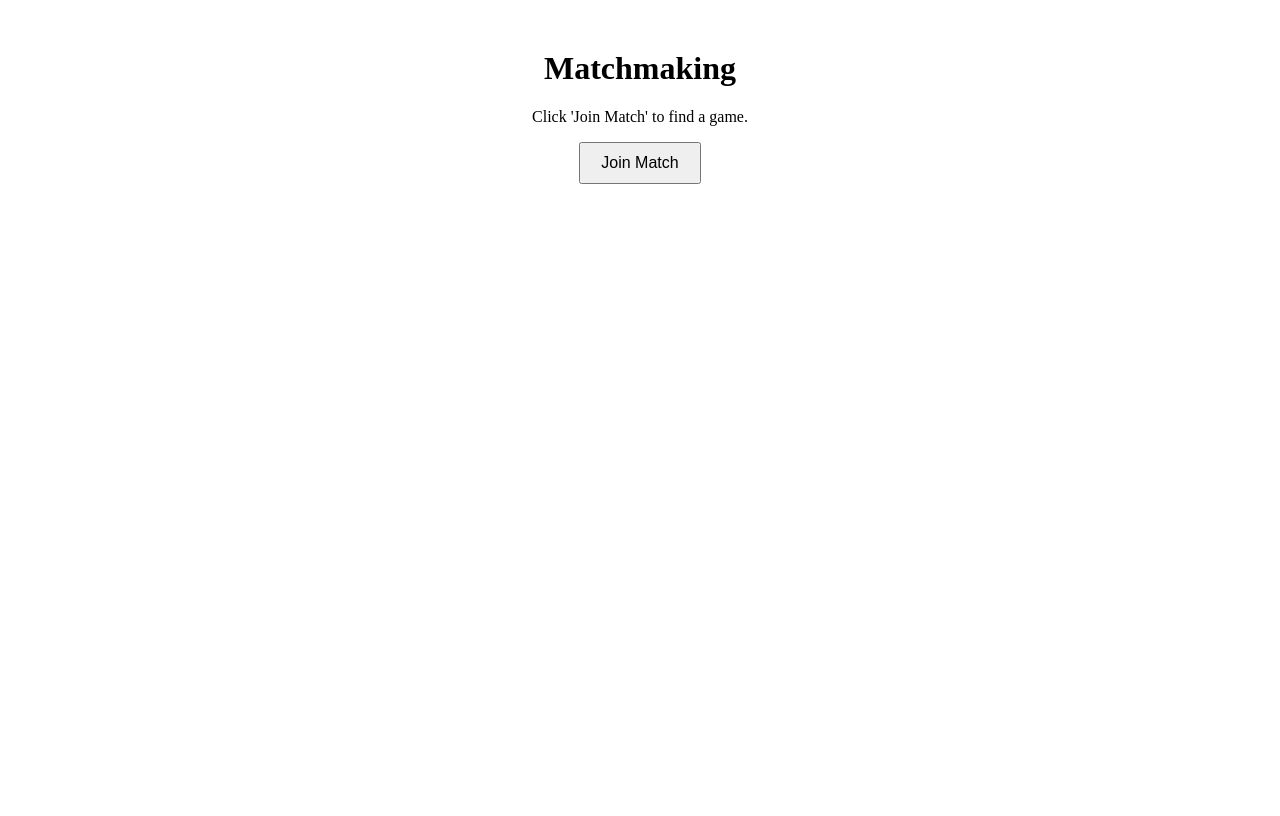
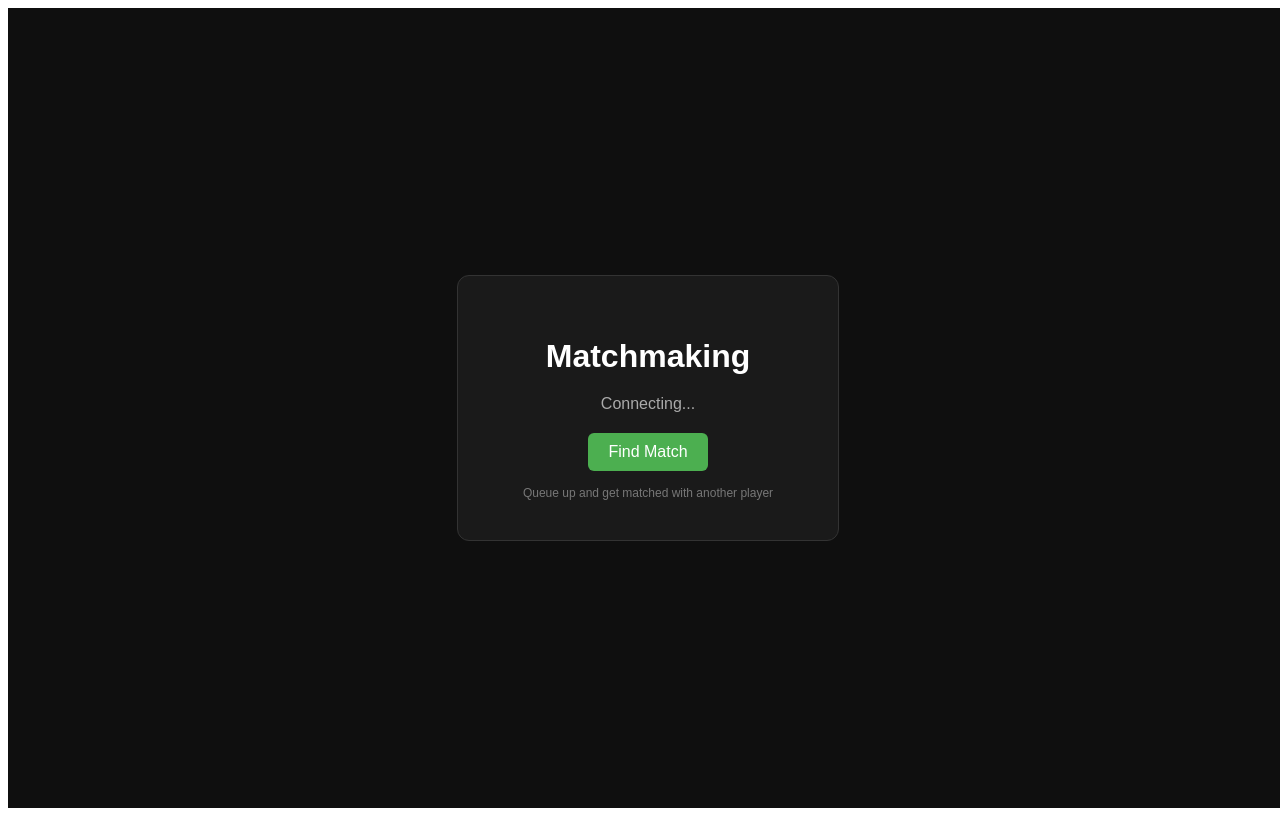
Before and after one commit to wkgrimsley/HackKu2026, a React (Vite) app in the folder client/: page / in a window 1280 px wide. Built offline with nearby package versions, Linux system fonts and the light colour scheme; no server answers.

Commit message:
update code with server.js working properly

```diff
--- a/client/src/GamePage.jsx
+++ b/client/src/GamePage.jsx
@@ -1,6 +1,6 @@
 import { useEffect, useRef } from "react";
 import { useParams } from "react-router-dom";
-import { socket } from "./socket"; // IMPORTANT: shared websocket
+import { socket } from "./socket"; // SINGLE shared socket
 
 function GamePage() {
     const { name } = useParams();
@@ -12,15 +12,13 @@ function GamePage() {
     const keysRef = useRef({});
 
     // -----------------------------
-    // NETWORK LAYER
+    // NETWORK
     // -----------------------------
     useEffect(() => {
-        const ws = new WebSocket("ws://localhost:8080");
-        wsRef.current = ws;
+        wsRef.current = socket;
 
-        // Login once socket is open
         socket.onopen = () => {
-            console.log("Game socket connected");
+            console.log("Connected");
 
             socket.send(JSON.stringify({
                 type: "login",
@@ -28,7 +26,7 @@ function GamePage() {
             }));
         };
 
-        ws.onmessage = (event) => {
+        socket.onmessage = (event) => {
             const state = JSON.parse(event.data);
             stateRef.current = state;
         };
@@ -44,25 +42,23 @@ function GamePage() {
     useEffect(() => {
         const handleKeyDown = (e) => {
             keysRef.current[e.key.toLowerCase()] = true;
-            // console.log("down");
         };
 
         const handleKeyUp = (e) => {
             keysRef.current[e.key.toLowerCase()] = false;
-            // console.log("up");
         };
 
         const handleMouseMove = (e) => {
-            const rect = canvasRef.current.getBoundingClientRect();
+            const rect = canvasRef.current?.getBoundingClientRect();
             if (!rect) return;
 
             mouseRef.current.x = e.clientX - rect.left;
             mouseRef.current.y = e.clientY - rect.top;
         };
 
-        window.addEventListener("mousemove", handleMouseMove);
         window.addEventListener("keydown", handleKeyDown);
         window.addEventListener("keyup", handleKeyUp);
+        window.addEventListener("mousemove", handleMouseMove);
 
         return () => {
             window.removeEventListener("keydown", handleKeyDown);
@@ -71,102 +67,34 @@ function GamePage() {
         };
     }, []);
 
+    // -----------------------------
+    // SEND INPUT LOOP (30 TPS)
+    // -----------------------------
     useEffect(() => {
-        const canvas = canvasRef.current;
-        const ctx = canvas.getContext("2d");
+        let last = 0;
+        const RATE = 1000 / 30;
 
-        const WORLD_WIDTH = 2000;
-        const WORLD_HEIGHT = 2000;
-
-        let dpr = window.devicePixelRatio || 1;
-
-        const resize = () => {
-            dpr = window.devicePixelRatio || 1;
-
-            canvas.width = window.innerWidth * dpr;
-            canvas.height = window.innerHeight * dpr;
-
-            canvas.style.width = window.innerWidth + "px";
-            canvas.style.height = window.innerHeight + "px";
-        };
-
-        resize();
-        window.addEventListener("resize", resize);
-
-        const render = () => {
-            // clear full pixel buffer
-            ctx.setTransform(1, 0, 0, 1, 0, 0);
-            ctx.clearRect(0, 0, canvas.width, canvas.height);
-
-            // compute world scale
-            const scale = Math.min(
-                canvas.width / (WORLD_WIDTH * dpr),
-                canvas.height / (WORLD_HEIGHT * dpr)
-            );
-
-            // center world
-            const offsetX = (canvas.width / dpr - WORLD_WIDTH * scale) / 2;
-            const offsetY = (canvas.height / dpr - WORLD_HEIGHT * scale) / 2;
-
-            // apply BOTH transforms
-            ctx.setTransform(
-                scale * dpr, 0,
-                0, scale * dpr,
-                offsetX * dpr,
-                offsetY * dpr
-            );
-
-            // draw players
-            const players = stateRef.current;
-
-            for (let id in players) {
-                const p = players[id];
-
-                if (!p) continue;
-
-                ctx.fillStyle = "white";
-                ctx.fillRect(p.x, p.y, 20, 20);
-                console.log("world:", p.x, p.y);
-                console.log("screen:", screenX, screenY);
-            }
-
-            requestAnimationFrame(render);
-        };
-
-        render();
-
-        return () => window.removeEventListener("resize", resize);
-    }, []);
-
-    useEffect(() => {
-        let lastSent = 0;
-        const SEND_RATE = 1000 / 30; // 30 packets/sec
-
-        const loop = (time) => {
-            if (time - lastSent >= SEND_RATE) {
-                lastSent = time;
+        const loop = (t) => {
+            if (t - last >= RATE) {
+                last = t;
 
                 const keys = keysRef.current;
 
-                let dx = 0, dy = 0;
+                let dx = 0;
+                let dy = 0;
 
                 if (keys["w"]) dy -= 1;
                 if (keys["s"]) dy += 1;
                 if (keys["a"]) dx -= 1;
                 if (keys["d"]) dx += 1;
 
-                const packet = {
-                    type: "input",
-                    dx,
-                    dy,
-                    mouse: {
-                        x: mouseRef.current.x,
-                        y: mouseRef.current.y
-                    }
-                };
-
-                if (wsRef.current?.readyState === WebSocket.OPEN) {
-                    wsRef.current.send(JSON.stringify(packet));
+                if (socket.readyState === WebSocket.OPEN) {
+                    socket.send(JSON.stringify({
+                        type: "input",
+                        dx,
+                        dy,
+                        mouse: mouseRef.current
+                    }));
                 }
             }
 
@@ -177,32 +105,49 @@ function GamePage() {
     }, []);
 
     // -----------------------------
+    // RENDER LOOP
+    // -----------------------------
+    useEffect(() => {
+        const canvas = canvasRef.current;
+        const ctx = canvas.getContext("2d");
+
+        const WORLD_WIDTH = 2000;
+        const WORLD_HEIGHT = 2000;
+
+        const render = () => {
+            ctx.clearRect(0, 0, canvas.width, canvas.height);
+
+            const players = stateRef.current;
+
+            for (let id in players) {
+                const p = players[id];
+                if (!p) continue;
+
+                ctx.fillStyle = "white";
+                ctx.fillRect(p.x, p.y, 20, 20);
+            }
+
+            requestAnimationFrame(render);
+        };
+
+        render();
+    }, []);
+
+    // -----------------------------
     // UI
     // -----------------------------
     return (
-        <div style={{ position: "relative", width: "100vw", height: "100vh" }}>
-            <h2
-                style={{
-                    position: "absolute",
-                    top: "10px",
-                    left: "10px",
-                    zIndex: 10,
-                    color: "black",
-                    margin: 0
-                }}
-            >
+        <div style={{ width: "100vw", height: "100vh", background: "#111" }}>
+            <h2 style={{ position: "absolute", color: "white", margin: 10 }}>
                 Player: {name}
             </h2>
+
             <canvas
                 ref={canvasRef}
-                style={{
-                    width: "100%",
-                    height: "100%",
-                    display: "block",
-                    border: "2px solid black"
-                }}
+                width={window.innerWidth}
+                height={window.innerHeight}
+                style={{ display: "block" }}
             />
-
         </div>
     );
 }
--- a/client/src/MatchmakingPage.jsx
+++ b/client/src/MatchmakingPage.jsx
@@ -1,54 +1,136 @@
-import React, { useState, useEffect } from "react";
+import React, { useState, useEffect, useRef } from "react";
 import { useNavigate } from "react-router-dom";
 import { socket } from "./socket";
 
 const MatchmakingPage = () => {
-  const [status, setStatus] = useState("Click 'Join Match' to find a game.");
+  const [status, setStatus] = useState("Connecting...");
+  const [dots, setDots] = useState("");
   const navigate = useNavigate();
 
+  const connectedRef = useRef(false);
+
+  // -------------------------
+  // DOT ANIMATION (WAITING UI)
+  // -------------------------
+  useEffect(() => {
+    const interval = setInterval(() => {
+      setDots((d) => (d.length >= 3 ? "" : d + "."));
+    }, 500);
+
+    return () => clearInterval(interval);
+  }, []);
+
+  // -------------------------
+  // SOCKET SETUP
+  // -------------------------
   useEffect(() => {
     socket.onopen = () => {
-      console.log("Connected to server");
-
-      // optional login
-      socket.send(JSON.stringify({
-        type: "login",
-        name: "Player"
-      }));
+      connectedRef.current = true;
+      setStatus("Connected. Ready to find match");
     };
 
     socket.onmessage = (event) => {
       const data = JSON.parse(event.data);
 
       if (data.type === "match_found") {
-        setStatus(`Match found! Joining room ${data.roomId}...`);
+        setStatus(`Match found! Joining room ${data.roomId}`);
 
+        // small delay for UX polish
         setTimeout(() => {
           navigate(`/game/${data.roomId}`);
-        }, 500);
+        }, 800);
       }
+    };
+
+    socket.onclose = () => {
+      connectedRef.current = false;
+      setStatus("Disconnected from server");
     };
 
     return () => {
       socket.onmessage = null;
+      socket.onopen = null;
+      socket.onclose = null;
     };
   }, [navigate]);
 
+  // -------------------------
+  // JOIN MATCH
+  // -------------------------
   const joinMatch = () => {
+    if (!connectedRef.current) {
+      setStatus("Still connecting...");
+      return;
+    }
+
     socket.send(JSON.stringify({ type: "join_match" }));
-    setStatus("Waiting for a match...");
+    setStatus("Searching for opponent" + dots);
   };
 
+  // -------------------------
+  // UI
+  // -------------------------
   return (
-    <div style={{ textAlign: "center", marginTop: "50px" }}>
-      <h1>Matchmaking</h1>
-      <p>{status}</p>
+    <div style={styles.container}>
+      <div style={styles.card}>
+        <h1 style={styles.title}>Matchmaking</h1>
 
-      <button onClick={joinMatch} style={{ padding: "10px 20px", fontSize: "16px" }}>
-        Join Match
-      </button>
+        <div style={styles.status}>
+          {status}{status.includes("Searching") ? dots : ""}
+        </div>
+
+        <button onClick={joinMatch} style={styles.button}>
+          Find Match
+        </button>
+
+        <div style={styles.subtext}>
+          Queue up and get matched with another player
+        </div>
+      </div>
     </div>
   );
 };
 
+const styles = {
+  container: {
+    width: "100vw",
+    height: "100vh",
+    display: "flex",
+    justifyContent: "center",
+    alignItems: "center",
+    background: "#0f0f0f",
+    color: "white",
+    fontFamily: "sans-serif"
+  },
+  card: {
+    textAlign: "center",
+    padding: 40,
+    border: "1px solid #333",
+    borderRadius: 12,
+    background: "#1a1a1a",
+    minWidth: 300
+  },
+  title: {
+    marginBottom: 20
+  },
+  status: {
+    marginBottom: 20,
+    color: "#aaa"
+  },
+  button: {
+    padding: "10px 20px",
+    fontSize: 16,
+    cursor: "pointer",
+    background: "#4caf50",
+    border: "none",
+    borderRadius: 6,
+    color: "white"
+  },
+  subtext: {
+    marginTop: 15,
+    fontSize: 12,
+    color: "#777"
+  }
+};
+
 export default MatchmakingPage;
--- a/package.json
+++ b/package.json
@@ -10,8 +10,9 @@
   "author": "",
   "license": "ISC",
   "dependencies": {
+    "express": "^4.x",
+    "matter-js": "^0.20.0",
     "node.js": "^0.0.1-security",
-    "ws": "^8.20.0",
-    "express": "^4.x"
+    "ws": "^8.20.0"
   }
 }
```
Also changed, not shown: 5 other files (tests, documents, lock files or other folders).
